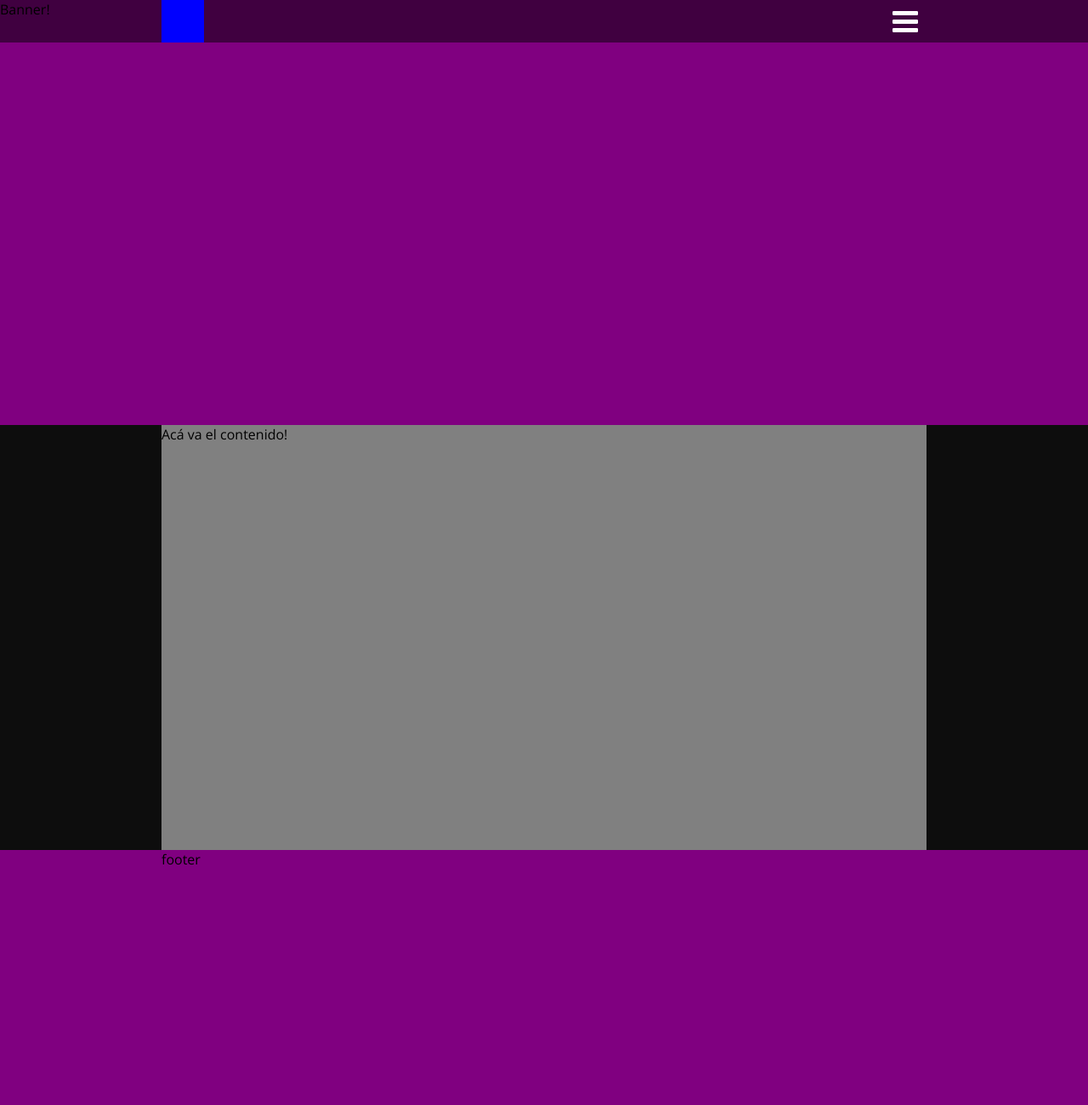
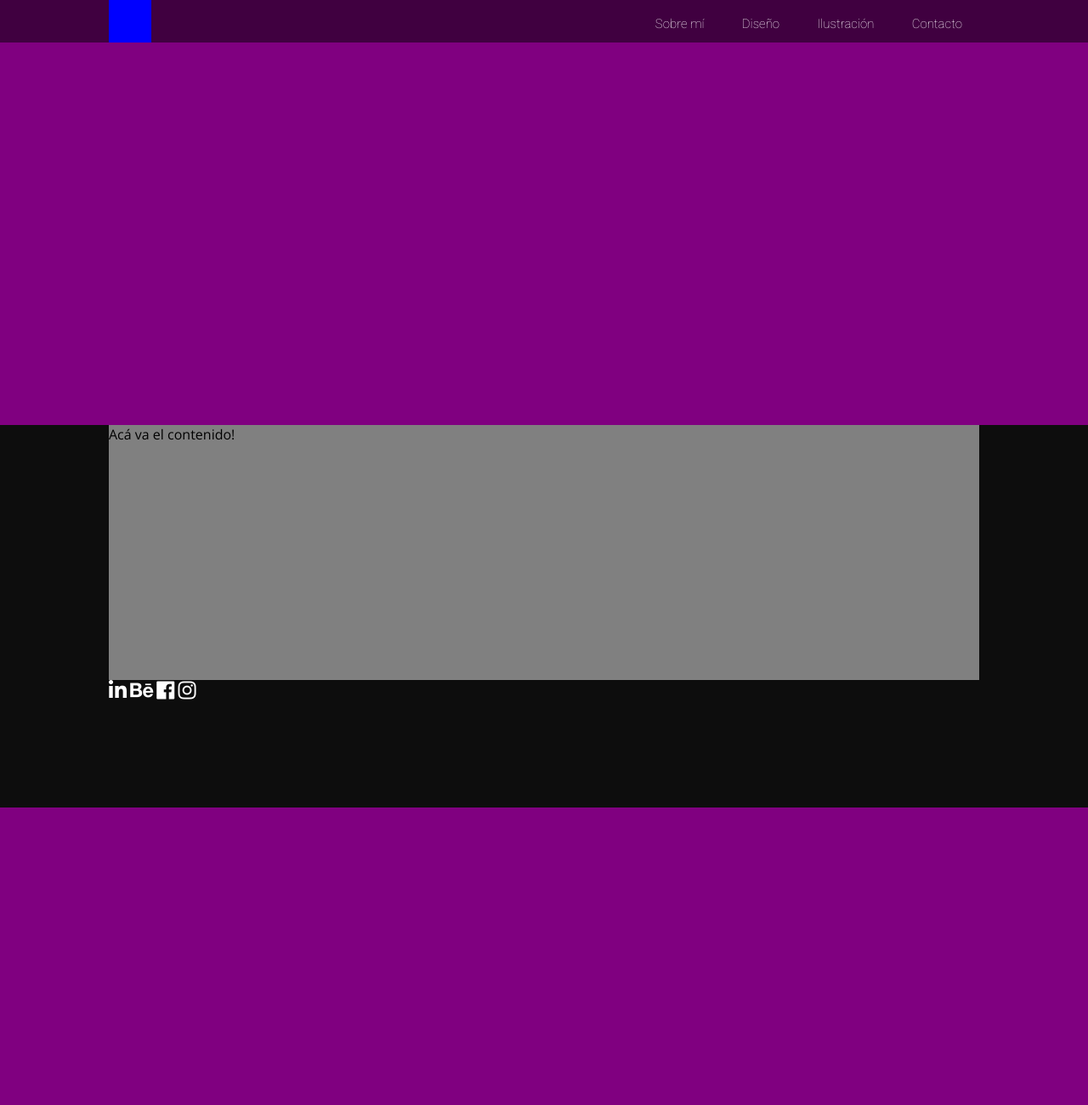
Before and after one commit to MarMuller/miPorfolio, a PHP site: page / in a window 1280 px wide. Shown: the whole page at 85% size. After the commit the page ends 950 px from the top, so only its background shows below. Run offline with PHP 8.4, Linux system fonts and the light colour scheme; some libraries are stand-ins or nearby versions.

Commit message:
nav responsive

```diff
--- a/css/style.css
+++ b/css/style.css
@@ -1,4 +1,4 @@
-@import url('https://fonts.googleapis.com/css?family=Open+Sans|Roboto');
+@import url('https://fonts.googleapis.com/css?family=Open+Sans|Roboto:100,100i,300,300i,400,400i');
 
 body {
   background-color: #0d0d0d;
@@ -15,6 +15,11 @@ h3 {
   font-family: 'Roboto', sans-serif;
 }
 
+a {
+  color: inherit; /* no blue */
+  text-decoration: inherit; /* no underline */
+}
+
 .nav-bg {
   width: 100%;
   /* height: 150px; */
@@ -26,7 +31,7 @@ h3 {
 
 nav {
   width: 100%;
-  max-width: 900px;
+  max-width: 1024px;
   /* height: 150px; */
   /* background-color: green; */
   color: white;
@@ -34,7 +39,7 @@ nav {
   justify-content: space-between;
 }
 
-.logo {
+#logo {
   width: 50px;
   height: 50px;
   background-color: blue;
@@ -43,13 +48,44 @@ nav {
   align-items: center;
 }
 
-.nav-button {
+#nav-button {
   width: 50px;
   height: 50px;
   /* background-color: blue; */
   display: flex;
   justify-content: center;
   align-items: center;
+  font-size: 30px;
+}
+
+#nav-mobile{
+  width: 100%;
+  max-width: 1024px;
+  display: none;
+  position: absolute;
+  z-index: 10;
+  transform: translateY(34px);
+}
+
+#nav-list {
+  /* width: 250px; */
+  background-color: #0d0d0d;
+  padding-left: 0;
+  margin-bottom: 0;
+  float: right;
+}
+
+#nav-list li{
+  list-style-type: none;
+  font-family: 'Roboto', sans-serif;
+  font-size: 20px;
+  font-weight: 100;
+  padding: 20px 60px 20px 20px;
+  border-bottom: 1px solid #1a1a1a;
+}
+
+#nav-list a:active{
+   color: purple;
 }
 
 .banner {
@@ -61,8 +97,8 @@ nav {
 
 .content {
   width: 100%;
-  height: 500px;
-  max-width: 900px;
+  height: 300px;
+  max-width: 1024px;
   background-color: gray;
   margin: 0 auto;
 }
@@ -70,13 +106,38 @@ nav {
 .footer-bg {
   width: 100%;
   /* height: 300px; */
-  background-color: purple;
+  /* background-color: purple; */
   display: flex;
   justify-content: center;
 }
 
 footer {
   width: 100%;
-  max-width: 900px;
-  height: 300px;
+  max-width: 1024px;
+  height: 150px;
+  color: white;
 }
+
+@media (min-width: 768px) {
+  #nav-button {
+    display: none;
+  }
+  #nav-mobile{
+    width: 80%;
+    display: block;
+    position: relative;
+    transform: none;
+  }
+  #nav-list {
+    /* width: 250px; */
+    background-color: transparent;
+    padding-left: 0;
+    margin-bottom: 0;
+  }
+  #nav-list li{
+    display: inline;
+    padding-right: 20px;
+    border: 0px;
+    font-size: 15px;
+  }
+}
--- a/includes/footer.php
+++ b/includes/footer.php
@@ -1,7 +1,19 @@
 <div class="footer-bg">
 
   <footer>
-    footer
+
+    <div class=""></div>
+
+    <div class="redes">
+      <i class='fab fa-linkedin-in' style='font-size:24px'></i>
+      <i class='fab fa-behance' style='font-size:24px'></i>
+      <i class='fab fa-facebook' style='font-size:24px'></i>
+      <i class='fab fa-instagram' style='font-size:24px'></i>
+    </div>
+
   </footer>
 
+  <script type="text/javascript" src="js/nav.js"></script>
+  <script type="text/javascript" src="http://code.jquery.com/jquery-1.7.1.min.js"></script>
+
 </div>
--- a/includes/header.php
+++ b/includes/header.php
@@ -1,10 +1,23 @@
 <div class="nav-bg">
 
   <nav>
-    <div class="logo"></div>
-    <div class="nav-button">
-      <i class="fa fa-bars" style="font-size:35px"></i>
+
+    <div id="logo">
     </div>
+
+    <div id="nav-button">
+      <i class="fa fa-bars"></i>
+    </div>
+
+    <div id="nav-mobile">
+      <ul id="nav-list">
+        <li><a href="#">Sobre mí</a></li>
+        <li><a href="#">Diseño</a></li>
+        <li><a href="#">Ilustración</a></li>
+        <li><a href="#">Contacto</a></li>
+      </ul>
+    </div>
+
   </nav>
 
 </div>
--- a/index.php
+++ b/index.php
@@ -4,6 +4,7 @@
   <head>
     <meta name="viewport" content="width=device-width, initial-scale=1">
     <meta charset="utf-8">
+    <link rel='stylesheet' href='https://use.fontawesome.com/releases/v5.7.0/css/all.css' integrity='sha384-lZN37f5QGtY3VHgisS14W3ExzMWZxybE1SJSEsQp9S+oqd12jhcu+A56Ebc1zFSJ' crossorigin='anonymous'>
     <link rel="stylesheet" href="https://cdnjs.cloudflare.com/ajax/libs/font-awesome/4.7.0/css/font-awesome.min.css">
     <link rel="stylesheet" type="text/css" href="css/style.css">
     <title>MarMuller Porfolio</title>
@@ -14,8 +15,8 @@
     <!-- HEADER -->
     <?php include('includes/header.php');?>
 
+    <!-- CONTENEDOR PRINCIPAL -->
     <div class="banner">
-      Banner!
     </div>
 
     <div class="content">
--- /dev/null
+++ b/js/nav.js
@@ -0,0 +1,34 @@
+console.log('%c ( ͡° ͜ʖ ͡°) ¿Chusmeando?', 'color: #9900ff;');
+
+window.onload = function() {
+
+  //NavBotón
+  var navButton = document.querySelector("#nav-button");
+  var navMobile = document.querySelector("#nav-mobile");
+
+  navButton.addEventListener('click', function () {
+      if (navMobile.style.display == "block") {
+          navMobile.style.display = "none";
+          navButton.innerHTML = '<i class="fa fa-bars"></i>';
+      } else {
+          navMobile.style.display = "block";
+          navButton.innerHTML = '<i class="fa fa-close"></i>';
+      }
+    }
+  );
+
+  //Checkear trabajo
+  $(window).resize(function() {
+    var winWidth = $(window).width();
+    // console.log(winWidth);
+    if (winWidth >= "768") {
+      navMobile.style.display = "block";
+      console.log("grande");
+    } else {
+      navMobile.style.display = "none";
+      navButton.innerHTML = '<i class="fa fa-bars"></i>';
+      console.log("chico");
+    }
+  });
+
+};
```
Also changed, not shown: js/js.txt (deleted).
